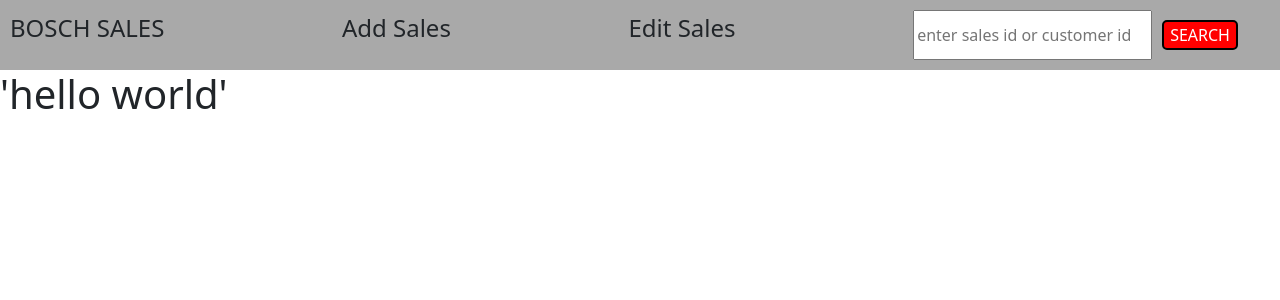
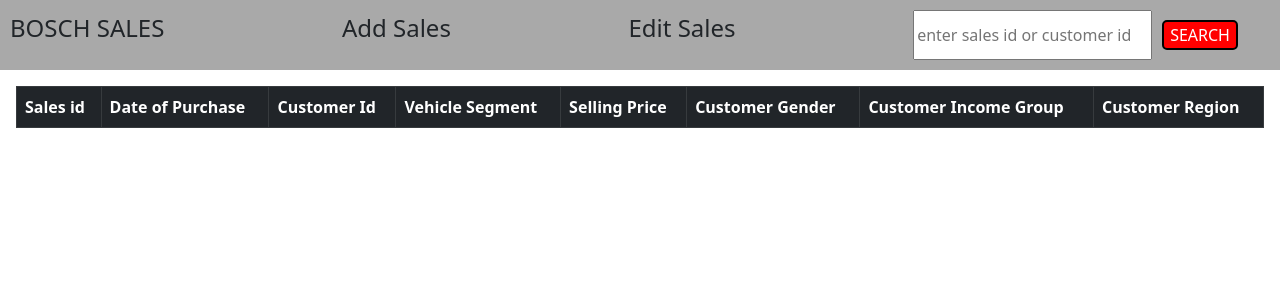
Before and after one commit to oshosingh/bcg-project, a React (Create React App) app in the folder bosch-fe/: page / in a window 1280 px wide. Shown: the top 300 px of the page. Built offline with nearby package versions, Linux system fonts and the light colour scheme; no server answers.

Commit message:
added table component

```diff
--- a/bosch-fe/src/components/table/Tableview.js
+++ b/bosch-fe/src/components/table/Tableview.js
@@ -3,10 +3,13 @@
 import { useState } from 'react'
 import { getAllSales } from '../../RestApi'
 import Spinner from 'react-bootstrap/Spinner';
+import Table from 'react-bootstrap/Table';
 
 function Tableview(props) {
 
     const [tableData, setTableData] = useState(null)
+    const tableColumns = ['Sales id', 'Date of Purchase', 'Customer Id', 'Vehicle Segment', 'Selling Price',
+                          'Customer Gender', 'Customer Income Group', 'Customer Region' ]
 
     useEffect(() => {
         getAllSales().then((data) => {
@@ -14,9 +17,28 @@
         })
     }, [])
 
+
+    const getTableComponent = () => {
+      return (
+        <div className='table-view'>
+          <Table striped bordered hover variant="dark">
+              <thead>
+                <tr>
+                    {tableColumns.map((element, index) => {
+                        return (
+                            <th key={index}>{element}</th>
+                        )
+                    })}
+                </tr>
+              </thead>
+          </Table>
+        </div>
+      )
+    }
+
     return (
       <div className='parent'>
-        { tableData !== null ? <h1>'hello world'</h1> : <Spinner animation="border" className='spinner'/> }
+        { tableData !== null ? getTableComponent() : <Spinner animation="border" className='spinner'/> }
       </div>
     )
 }
--- a/bosch-fe/src/components/table/tableview.css
+++ b/bosch-fe/src/components/table/tableview.css
@@ -7,3 +7,7 @@
     margin-top: 1rem;
     margin-left: 1rem;
 }
+
+.table-view {
+    padding: 1rem;
+}
--- a/bosch-fe/src/index.css
+++ b/bosch-fe/src/index.css
@@ -3,8 +3,8 @@
   font-family: -apple-system, BlinkMacSystemFont, 'Segoe UI', 'Roboto', 'Oxygen',
     'Ubuntu', 'Cantarell', 'Fira Sans', 'Droid Sans', 'Helvetica Neue',
     sans-serif;
-  -webkit-font-smoothing: antialiased;
-  -moz-osx-font-smoothing: grayscale;
+    max-width: 100%;
+    overflow-x: hidden;
 }
 
 code {
```
